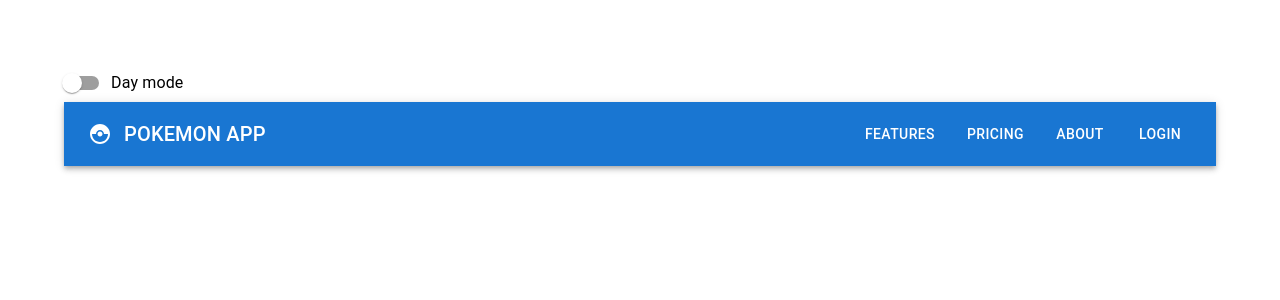
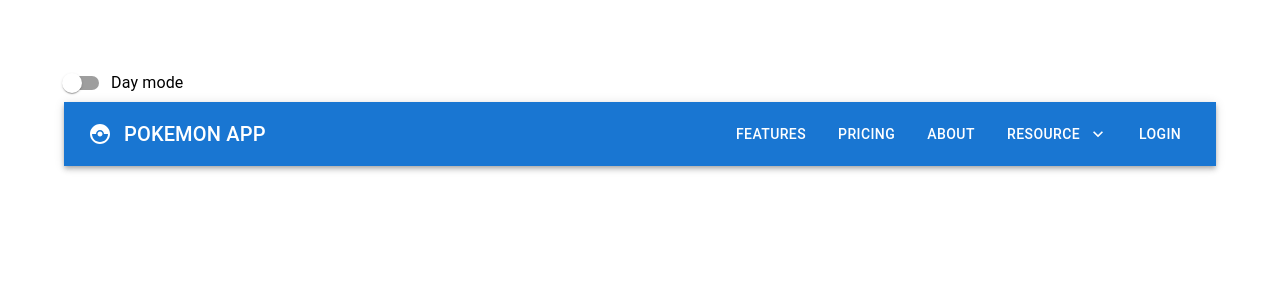
Before and after one commit to QuangMinh1411/react-design, a React (Vite) app in the folder mui-basic/: page / in a window 1280 px wide. Shown: the top 300 px of the page. Built offline with nearby package versions, Linux system fonts and the light colour scheme.

Commit message:
Menu Item

```diff
--- a/mui-basic/src/components/MuiNavBar.jsx
+++ b/mui-basic/src/components/MuiNavBar.jsx
@@ -1,6 +1,18 @@
-import {AppBar,Toolbar,IconButton,Typography,Stack,Button} from "@mui/material";
+import {AppBar,Toolbar,IconButton,Typography,Stack,Button,Menu,MenuItem} from "@mui/material";
 import CatchingPokemonIcon from '@mui/icons-material/CatchingPokemon'
+import KeyboardArrowDownIcon from '@mui/icons-material/KeyboardArrowDown'
+import {useState} from 'react'
 const MuiNavBar = () => {
+    const [anchorEl,setAnchorEl] = useState(null)
+    const open = Boolean(anchorEl);
+    const handleCLick = (e)=>{
+        setAnchorEl(e.currentTarget)
+    }
+
+    const handleClose = (e)=>{
+        setAnchorEl(null);
+    }
+
     return (
         <AppBar position='static'>
             <Toolbar>
@@ -20,10 +32,37 @@
                     <Button color='inherit'>
                         About
                     </Button>
+                    <Button color='inherit' id="resources-button" onClick={handleCLick}
+                        aria-control={open?'resources-menu':undefined}
+                        aria-haspopup='true'
+                            aria-expanded={open?'true':undefined}
+                            endIcon={<KeyboardArrowDownIcon/>}
+                    >
+                        Resource
+                    </Button>
                     <Button color='inherit'>
                         Login
                     </Button>
                 </Stack>
+                <Menu id='resource-menu' anchorEl={anchorEl} open={open}
+                    MenuListProps={{
+                        'aria-labelledby':'resources-button'
+                    }}
+                    onClose={handleClose}
+
+                    anchorOrigin={{
+                        vertical:'bottom',
+                        horizontal:'right'
+                    }}
+
+                    transformOrigin={{
+                        vertical:'top',
+                        horizontal:'right'
+                    }}
+                >
+                    <MenuItem onClick={handleClose}>Blog</MenuItem>
+                    <MenuItem onClick={handleClose}>Podcast</MenuItem>
+                </Menu>
             </Toolbar>
         </AppBar>
     );
```
